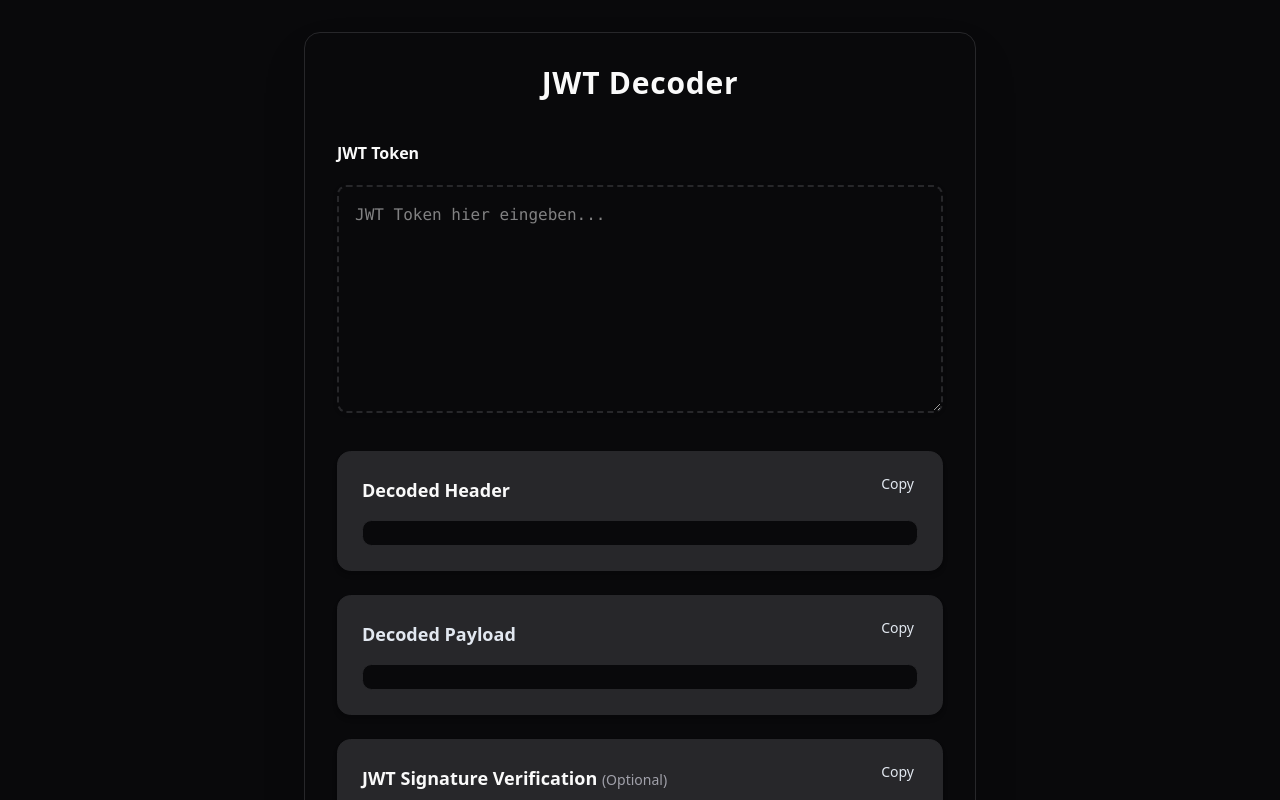
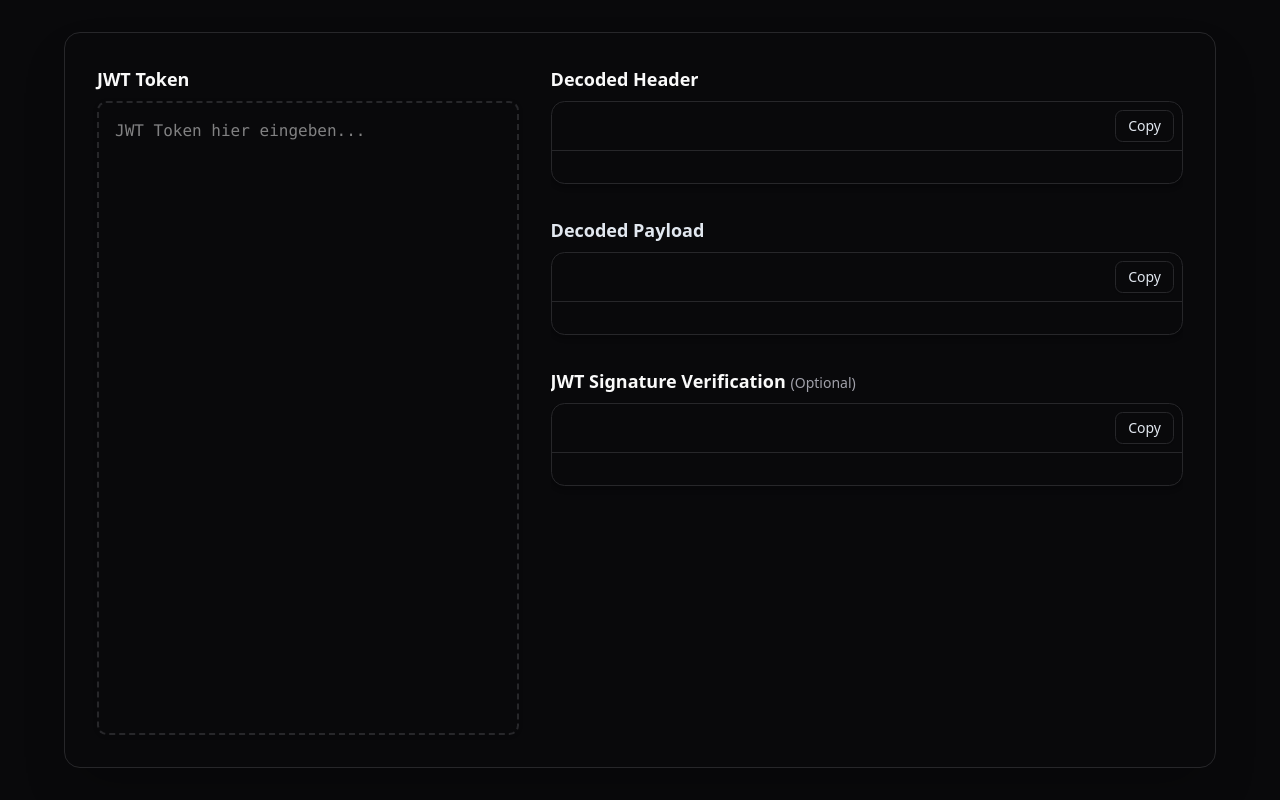
Before and after one commit to DaBorsten/jwt-decoder, a React (Vite) app: page / in a window 1280 px wide. Shown: the top 800 px of the page. Built offline with nearby package versions, Linux system fonts and the light colour scheme.

Commit message:
refactor: enhance layout and improve user interaction in JWTDecoder component

```diff
--- a/src/components/JWTDecoder.tsx
+++ b/src/components/JWTDecoder.tsx
@@ -89,55 +89,50 @@ const JWTDecoder: React.FC = () => {
   }, [input]);
 
   return (
-    <div className="w-full min-h-screen flex items-center justify-center bg-background dark px-2 py-8">
-      <div className="w-full max-w-2xl bg-card rounded-2xl shadow-2xl p-8 flex flex-col gap-8 border border-border">
-        <h2 className="text-2xl md:text-3xl font-bold text-foreground tracking-wide mb-2 text-center">
-          JWT Decoder
-        </h2>
-        <div className="flex flex-col gap-4">
-          <label
-            htmlFor="jwt-input"
-            className="text-base font-semibold text-primary mb-1"
-          >
-            JWT Token
-          </label>
-          <div>
+    <div className="w-full h-screen min-h-screen flex items-stretch justify-center bg-background dark px-2 py-8">
+      <div className="w-full max-w-6xl bg-card rounded-2xl shadow-2xl p-8 flex flex-row gap-8 border border-border h-full">
+        {/* Linke Spalte: Eingabe */}
+        <div className="flex flex-col w-[40%] h-full">
+          <h3 className="text-lg font-bold text-primary mb-2">JWT Token</h3>
           <textarea
             id="jwt-input"
             value={input}
             onChange={(e) => setInput(e.target.value)}
-              rows={8}
             placeholder="JWT Token hier eingeben..."
-              className="w-full min-h-[120px] bg-background border-2 border-dashed border-border rounded-lg p-4 text-base text-foreground font-mono focus:outline-none focus:ring-2 focus:ring-primary transition resize-vertical"
-              style={{ boxShadow: "0 1px 4px #0002" }}
+            className="w-full flex-1 min-h-0 bg-background border-2 border-dashed border-border rounded-lg p-4 text-base text-foreground font-mono focus:outline-none focus:ring-2 focus:ring-primary transition resize-none"
+            style={{ boxShadow: "0 1px 4px #0002", height: "100%" }}
           />
-          </div>
           {error && (
             <div className="text-destructive font-semibold mt-2">
               <b>Fehler:</b> {error}
             </div>
           )}
         </div>
-        <div className="flex flex-col gap-6">
+        {/* Rechte Spalte: Ergebnisse */}
+        <div className="flex flex-col gap-6 w-[60%] h-full overflow-y-auto">
           {/* Decoded Header Section */}
-          <section className="relative bg-muted border border-border rounded-xl p-6 shadow-md">
+          <div className="flex flex-col mb-2">
             <h3 className="text-lg font-bold text-primary mb-2">
               Decoded Header
             </h3>
+            <section className="relative bg-background border border-border rounded-xl shadow-md overflow-hidden">
+              <div className="border-b border-border p-2 flex justify-end">
                 <Button
-              variant="ghost"
+                  variant="outline"
                   size="sm"
-              className="absolute top-4 right-4"
                   onClick={() => {
                     navigator.clipboard.writeText(
                       result ? JSON.stringify(result.header, null, 2) : "",
                     );
-                toast.success("Header wurde in die Zwischenablage kopiert!");
+                    toast.success(
+                      "Header wurde in die Zwischenablage kopiert!",
+                    );
                   }}
                 >
                   Copy
                 </Button>
-            <div className="bg-background rounded-lg p-3 mt-4 overflow-x-auto text-[15px] font-mono border border-border">
+              </div>
+              <div className="bg-background m-4 overflow-x-auto text-[15px] font-mono">
                 {result && result.header ? (
                   <JsonWithTooltips
                     data={result.header}
@@ -148,24 +143,29 @@ const JWTDecoder: React.FC = () => {
                 )}
               </div>
             </section>
+          </div>
 
           {/* Decoded Payload Section */}
-          <section className="relative bg-muted border border-border rounded-xl p-6 shadow-md">
+          <div className="flex flex-col mb-2">
             <h3 className="text-lg font-bold mb-2">Decoded Payload</h3>
+            <section className="relative bg-background border border-border rounded-xl shadow-md overflow-hidden">
+              <div className="border-b border-border p-2 flex justify-end">
                 <Button
-              variant="ghost"
+                  variant="outline"
                   size="sm"
-              className="absolute top-4 right-4"
                   onClick={() => {
                     navigator.clipboard.writeText(
                       result ? JSON.stringify(result.payload, null, 2) : "",
                     );
-                toast.success("Payload wurde in die Zwischenablage kopiert!");
+                    toast.success(
+                      "Payload wurde in die Zwischenablage kopiert!",
+                    );
                   }}
                 >
                   Copy
                 </Button>
-            <div className="bg-background rounded-lg p-3 mt-4 overflow-x-auto text-[15px] font-mono border border-border">
+              </div>
+              <div className="bg-background m-4 overflow-x-auto text-[15px] font-mono shadow-md">
                 {result && result.payload ? (
                   <JsonWithTooltips
                     data={result.payload}
@@ -176,34 +176,38 @@ const JWTDecoder: React.FC = () => {
                 )}
               </div>
             </section>
+          </div>
 
           {/* JWT Signature Verification (Optional) Section */}
-          <section className="relative bg-muted border border-border rounded-xl p-6 shadow-md">
+          <div className="flex flex-col mb-2">
             <h3 className="text-lg font-bold text-foreground mb-2">
               JWT Signature Verification{" "}
               <span className="font-normal text-sm text-muted-foreground">
                 (Optional)
               </span>
             </h3>
+            <section className="relative bg-background border border-border rounded-xl shadow-md overflow-hidden">
+              <div className="border-b border-border p-2 flex justify-end">
                 <Button
-              variant="ghost"
+                  variant="outline"
                   size="sm"
-              className="absolute top-4 right-4"
                   onClick={() => {
-                navigator.clipboard.writeText(result ? result.signature : "");
-                toast.success("Signature wurde in die Zwischenablage kopiert!");
+                    navigator.clipboard.writeText(
+                      result ? result.signature : "",
+                    );
+                    toast.success(
+                      "Signature wurde in die Zwischenablage kopiert!",
+                    );
                   }}
                 >
                   Copy
                 </Button>
-            <div className="bg-background rounded-lg p-3 mt-4 overflow-x-auto text-[15px] font-mono border border-border">
+              </div>
+              <div className="bg-background m-4 overflow-x-auto text-[15px] font-mono shadow-md">
                 {result ? result.signature : ""}
               </div>
-            <div className="text-muted-foreground text-sm mt-2">
-              Hier könnte eine Signature-Prüfung erfolgen, wenn ein Schlüssel
-              angegeben wird.
+            </section>
           </div>
-          </section>
 
           {/* Token Info unter den Sections */}
           {result && result.payload && (
@@ -252,7 +256,15 @@ function JsonWithTooltips({ data, colorKey }: { data: any; colorKey: string }) {
             line.indexOf('"', line.indexOf('"') + 1) + 1,
           );
           return (
-            <div key={i} style={{ whiteSpace: "pre" }}>
+            <div
+              key={i}
+              style={{ whiteSpace: "pre" }}
+              className={`
+                transition-colors
+                hover:text-blue-200
+                hover:bg-blue-950/40
+              `}
+            >
               {before}
               <Tooltip>
                 <TooltipTrigger asChild>
@@ -293,6 +305,11 @@ function JsonWithTooltips({ data, colorKey }: { data: any; colorKey: string }) {
               key={i}
               style={{ whiteSpace: "pre" }}
               dangerouslySetInnerHTML={{ __html: highlighted }}
+              className={`
+                transition-colors
+                hover:text-blue-200
+                hover:bg-blue-950/40
+              `}
             />
           );
         }
```
Lines whose indentation alone changed are shown as unchanged.
